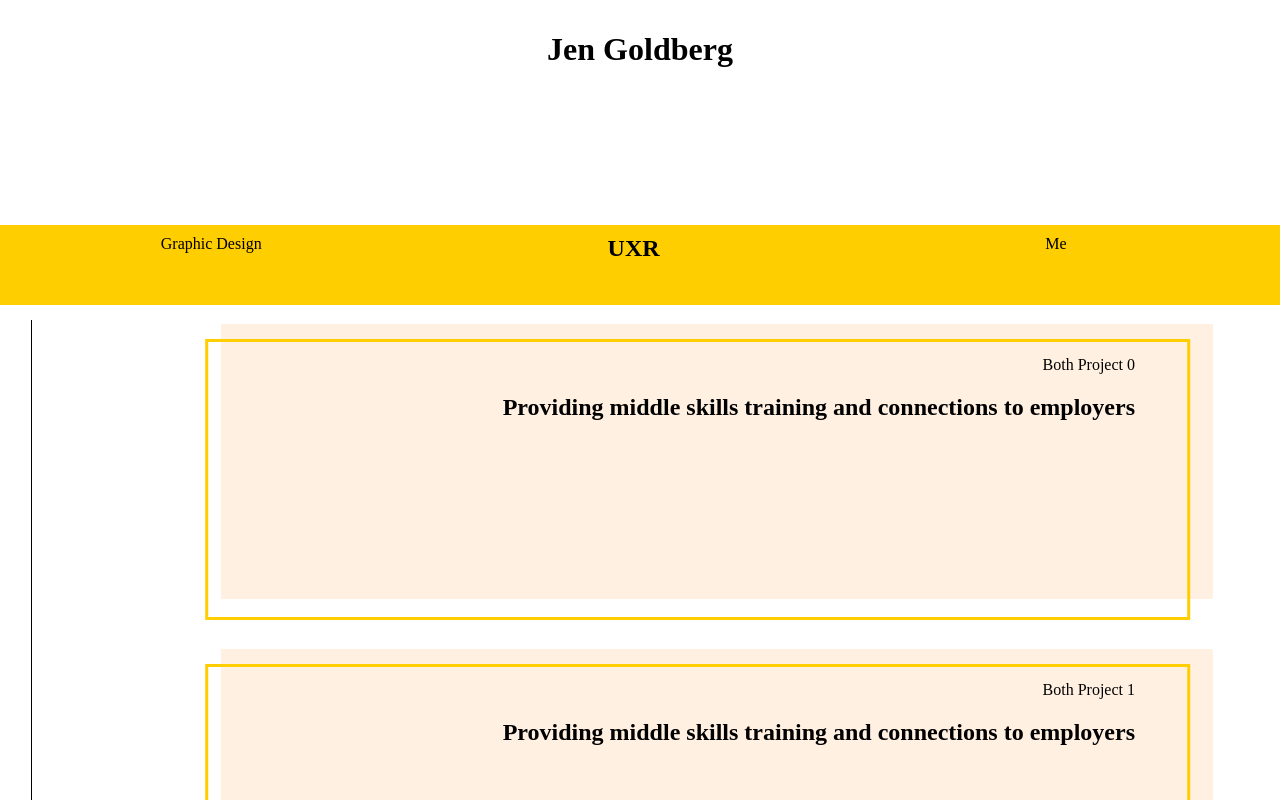
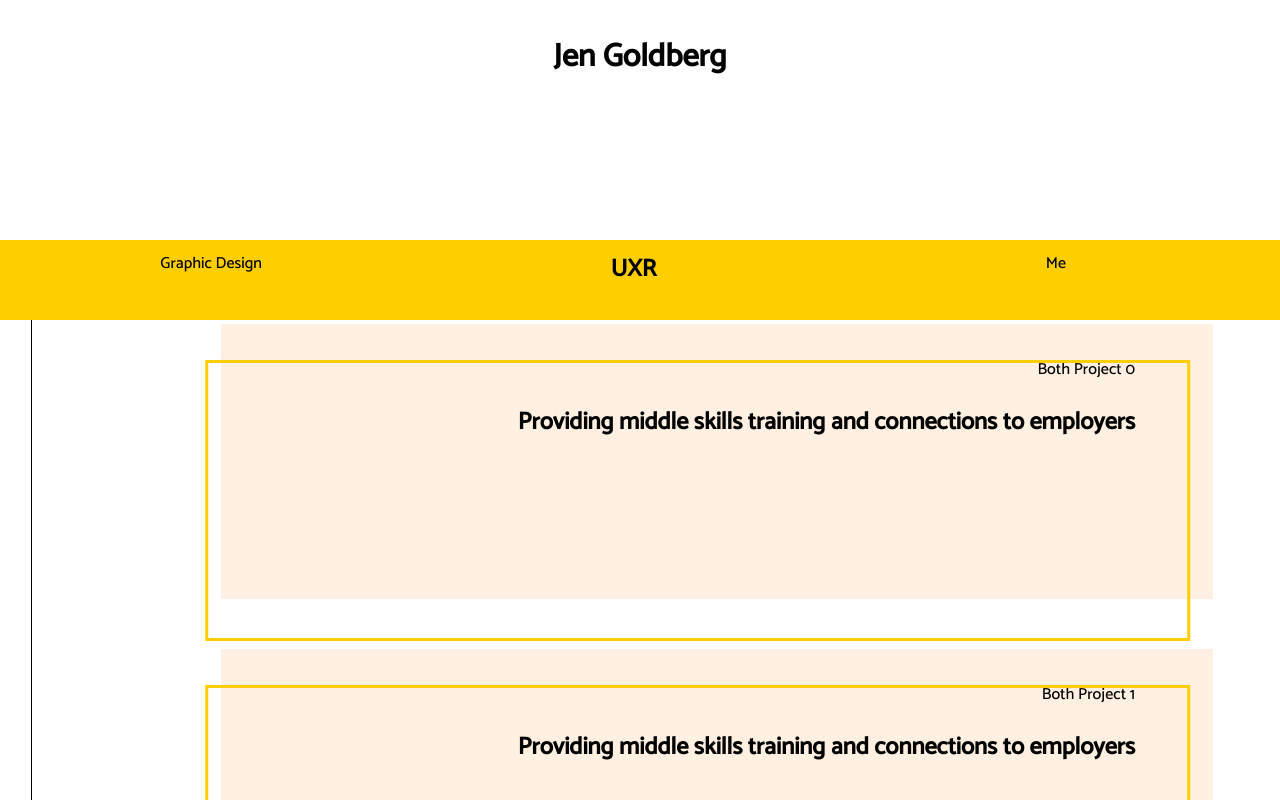
Before and after one commit to caymansimpson/jengoldbergdesign, a React (Create React App) app in the folder portfolio/: page / in a window 1280 px wide. Shown: the top 800 px of the page. Built offline with nearby package versions, Linux system fonts and the light colour scheme.

Commit message:
Adding html for jen to unblock final css changes

```diff
--- a/portfolio/src/index.css
+++ b/portfolio/src/index.css
@@ -16,7 +16,7 @@ code {
 
 @font-face {
   font-family: 'Catamaran';
-  src: local('Catamaran'), url(./images/Catamaran/Catamaran-Medium.ttf) format('tff');
+  src: local('Catamaran'), url(./images/Catamaran/Catamaran-Medium.ttf) format('truetype');
 }
 
 body {
--- a/portfolio/views/Home.css
+++ /dev/null
@@ -1,99 +0,0 @@
-.home {
-  text-align: center;
-  height: 100%;
-}
-
-/* Header -- remember that you must change .main whenever you change the header height because
-it uses a margin-top so that nothing goes under the mainheader */
-.mainheader {
-  overflow: hidden;
-  background-color: #f1f1f1;
-  position: fixed;
-  width: 100%;
-  top: 0;
-  z-index: 1;
-}
-
-/* this is Jen Goldberg on the home page*/
-.mainheader h1 {
-  text-align: center;
-  padding: 10px;
-  font-size: 32px;
-}
-
-/* this is the div that holds all the things you could rotate and choose (ME/UXR/GRAPHIC DESIGN) */
-.pageselections {
-  position: relative;
-  width: 100%;
-  background-color: yellow;
-}.pageselections:after { /* I need this to give the .pageselections div height, because I use floats inside of it so it doesn't get height, which I need for background color*/
-    content: "";
-    display: block;
-    clear: both;
-}
-
-/* This class is added to the current selection dynamically to make the middle of the headers big */
-.emphasis {
-  font-size: 24px;
-  font-weight: bold;
-}
-
-/*The div that holds each name in the header (ME/UXR/GD)*/
-.mainheader .column {
-  position: relative;
-  width: 33%;
-  float: left;
-  padding: 10px 0 10px 0;
-  text-align: center;
-}
-
-.mainheader span:hover {
-  color: #A9A9A9;
-  cursor: pointer;
-}
-
-/* Main Project Content */
-.main {
-  margin-top: 148.88px; /* Defined manually; must change when header size changes*/
-  position: relative;
-}
-
-/* This is for the sidenav, which I still have to implement*/
-.sidenav {
-  width: 30px;
-  height: 100%;
-  background-color: red;
-  position: absolute;
-}
-
-/* This is the main div that holds the main information under each UXR/GD */
-.projectcontent {
-  text-align: left;
-  padding: 5px;
-  margin-left: 30px;
-  overflow: scroll;
-  background-color: burlywood;
-}
-
-.projectlist {
-  background-color: blue;
-}
-
-a {
-  color: inherit;
-  text-decoration: none;
-}
-
-/* Div that holds each individual project */
-.projectcontainer {
-  margin-bottom: 50px;
-  border: black 1px;
-  background-color: sandybrown;
-}.projectcontainer:hover {
-  background-color: lightgoldenrodyellow;
-}
-
-/* Div that holds each individual project */
-.project {
-  padding: 2vh;
-}
```
